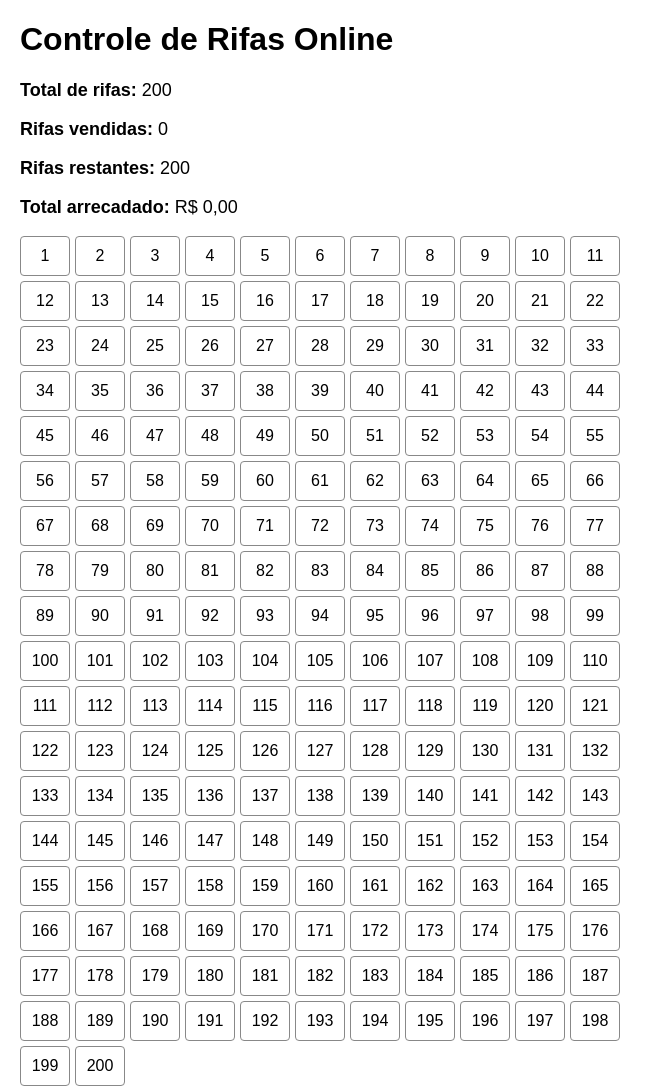
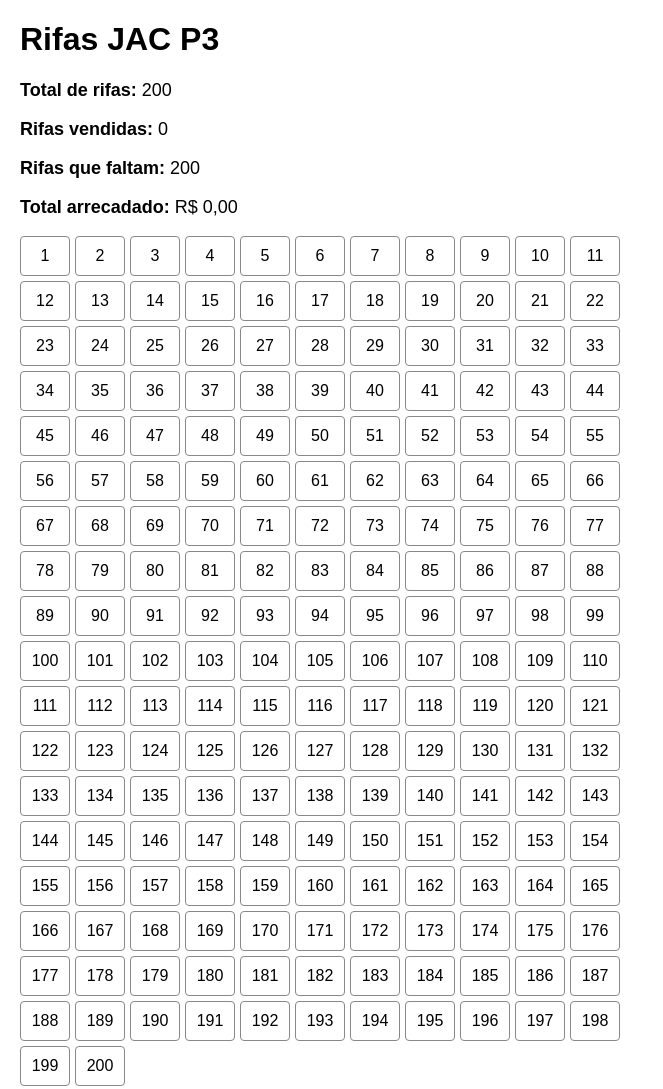
Before and after one commit to askdakirbydas/rifas-p3, a plain HTML site: page index.html in a window 1280 px wide. Shown: the whole page, without its empty margins (0-663 px from the left). Drawn offline with Linux system fonts and the light colour scheme; no server answers.

Commit message:
Update index.html

```diff
--- a/index.html
+++ b/index.html
@@ -2,7 +2,7 @@
 <html lang="pt-BR">
 <head>
 <meta charset="UTF-8">
-<title>Controle de Rifas Online (200 Rifas)</title>
+<title>Rifas JAC</title>
 <style>
   body {
     font-family: Arial, sans-serif;
@@ -33,12 +33,12 @@
 </style>
 </head>
 <body>
-  <h1>Controle de Rifas Online</h1>
+  <h1>Rifas JAC P3</h1>
 
   <div class="info">
     <p><strong>Total de rifas:</strong> <span id="totalRifas">200</span></p>
     <p><strong>Rifas vendidas:</strong> <span id="vendidas">0</span></p>
-    <p><strong>Rifas restantes:</strong> <span id="restantes">200</span></p>
+    <p><strong>Rifas que faltam:</strong> <span id="restantes">200</span></p>
     <p><strong>Total arrecadado:</strong> R$ <span id="arrecadado">0,00</span></p>
   </div>
 
```
